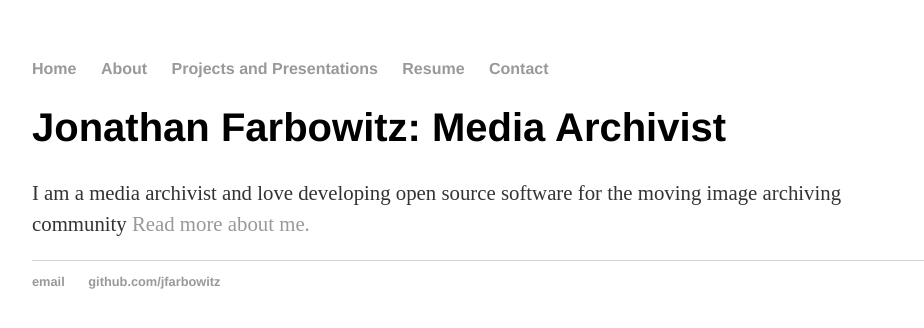
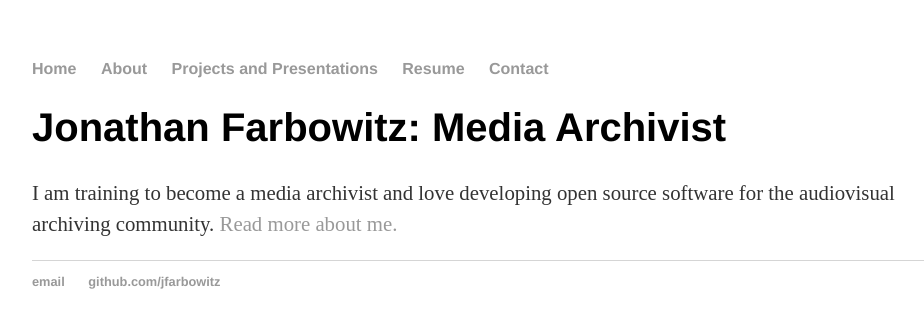
Before and after one commit to jfarbowitz/jfarbowitz.github.io, a Jekyll site: the page built from index.html, in a window 1280 px wide. Shown: the top 328 px of the page, without its empty margins (160-1084 px from the left). Built offline with Jekyll 4.4.1, drawn with Linux system fonts in a browser that asks for light colours.

Commit message:
Update index.html

```diff
--- a/index.html
+++ b/index.html
@@ -4,5 +4,5 @@ title: Jonathan Farbowitz, Media Archivist
 ---
     		<div class="blurb">
         		<h1>Jonathan Farbowitz: Media Archivist</h1>
-				<p>I am a media archivist and love developing open source software for the moving image archiving community <a href="/about">Read more about me.</a></p>
+				<p>I am training to become a media archivist and love developing open source software for the audiovisual archiving community. <a href="/about">Read more about me.</a></p>
     		</div>
```
